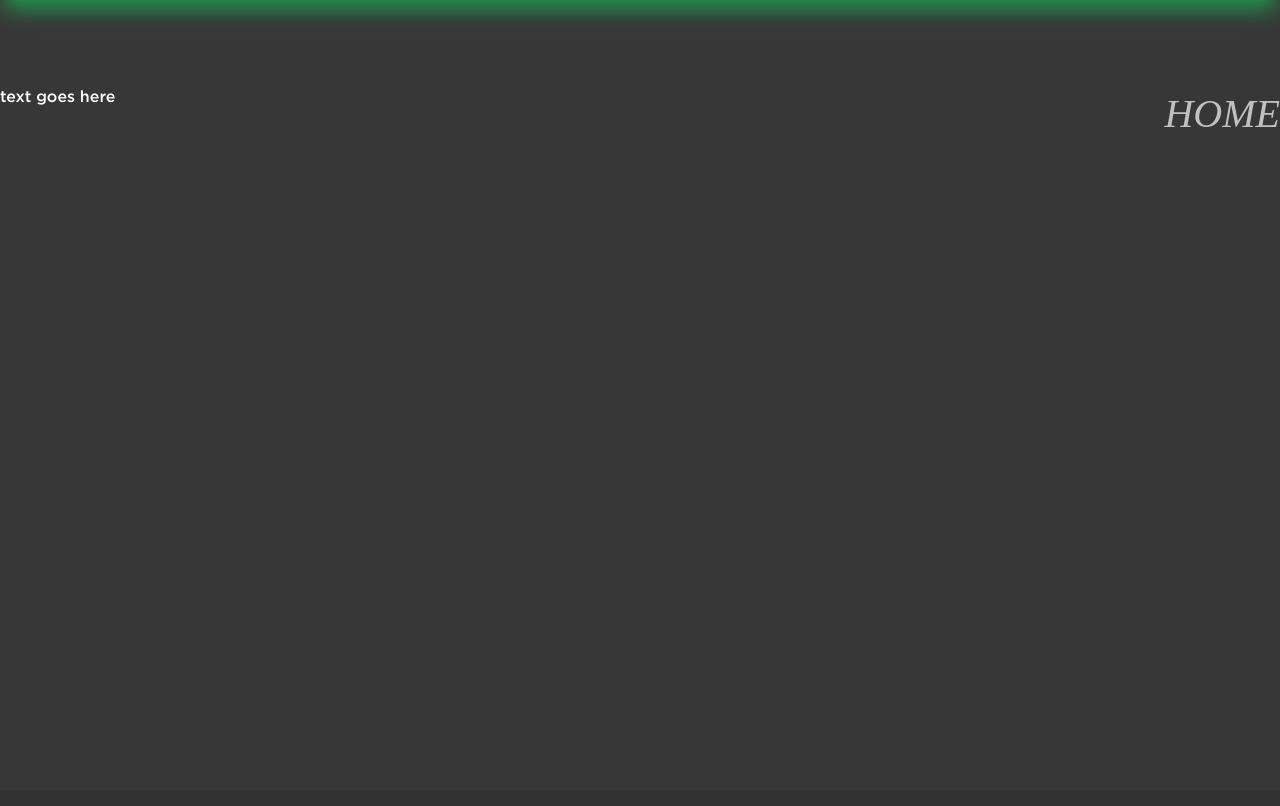
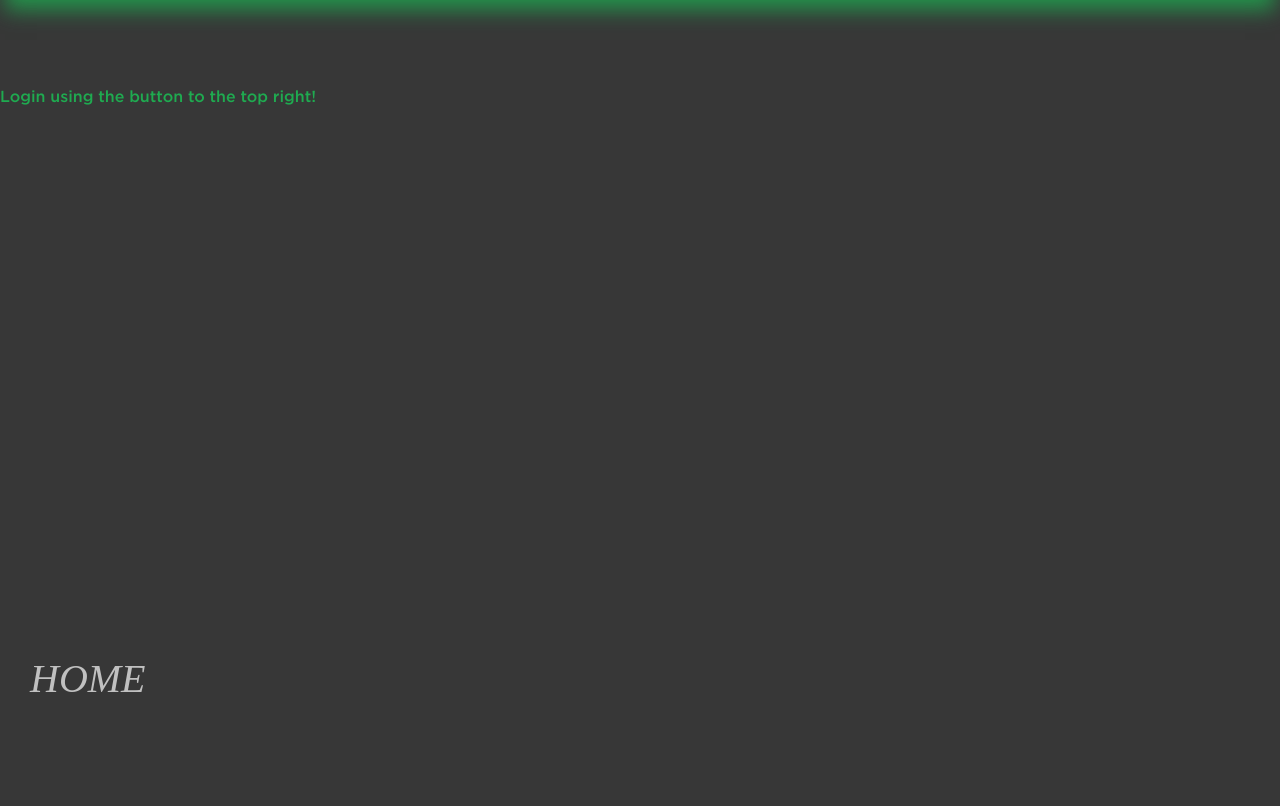
Before and after one commit to UCR-Senior-Design/course-project-good-team, a Flask app: page / in a window 1280 px wide. Shown: the part 78-884 px from the top of the page. Before the commit the page ends 205 px from the top, so only its background shows below. Run offline with Flask 3, Linux system fonts and the light colour scheme; some web fonts are replaced.

Commit message:
Adding more interactives to home page

```diff
--- a/static/css/styles.css
+++ b/static/css/styles.css
@@ -19,6 +19,10 @@ body {
 
 .spacer2{
   height: 700px;
+}
+
+.bucket-container{
+  display: flex;
 }
 
 .random-fact-container {
@@ -55,11 +59,27 @@ body {
 }
 
 .page-marker{
+  display: flex;
   color: #ffffffaf;
   font-family: Winter;
   font-size: 40px;
   margin-left: 30px;
+  margin-bottom: 20px;
   font-style: italic;
+  position: fixed;
+  bottom: 0;
+}
+
+.look-top{
+  color: #ffffffaf;
+  font-family: Winter;
+  font-size: 30px;
+  margin-left: 920px;
+  margin-bottom: 20px;
+  font-style: italic;
+  position: fixed;
+  bottom: 0;
+
 }
 
 /* NAV BAR CSS */
--- a/templates/index.html
+++ b/templates/index.html
@@ -40,19 +40,25 @@
                     <div class = "image-container">
                         <img src="{{ image_url }}" alt="Image" class = "random-fact-image">
                     </div>
-                </div>
+          </div>
                     {% endif %}
+
                 {% endif %}
+            <div class = "look-top">
+                <footer>Check out the <span class = "friend">stats</span> tab for more features!</footer>
+            </div>
             {% else %}
-            <P>text goes here</P>
+        </div>
+        <div class = "bucket-container">
+            <p class = "bucket">Login using the button to the top right!</p>
+        </div>
             {% endif %}
 
             <div class="spacer2"></div>
 
             <div class = "page-marker">
-                <p>HOME</p>
+                <footer>HOME</footer>
             </div>
-
 
         <!--     REACT TEST WORK
             <div class="welcome-back"></div>
```
